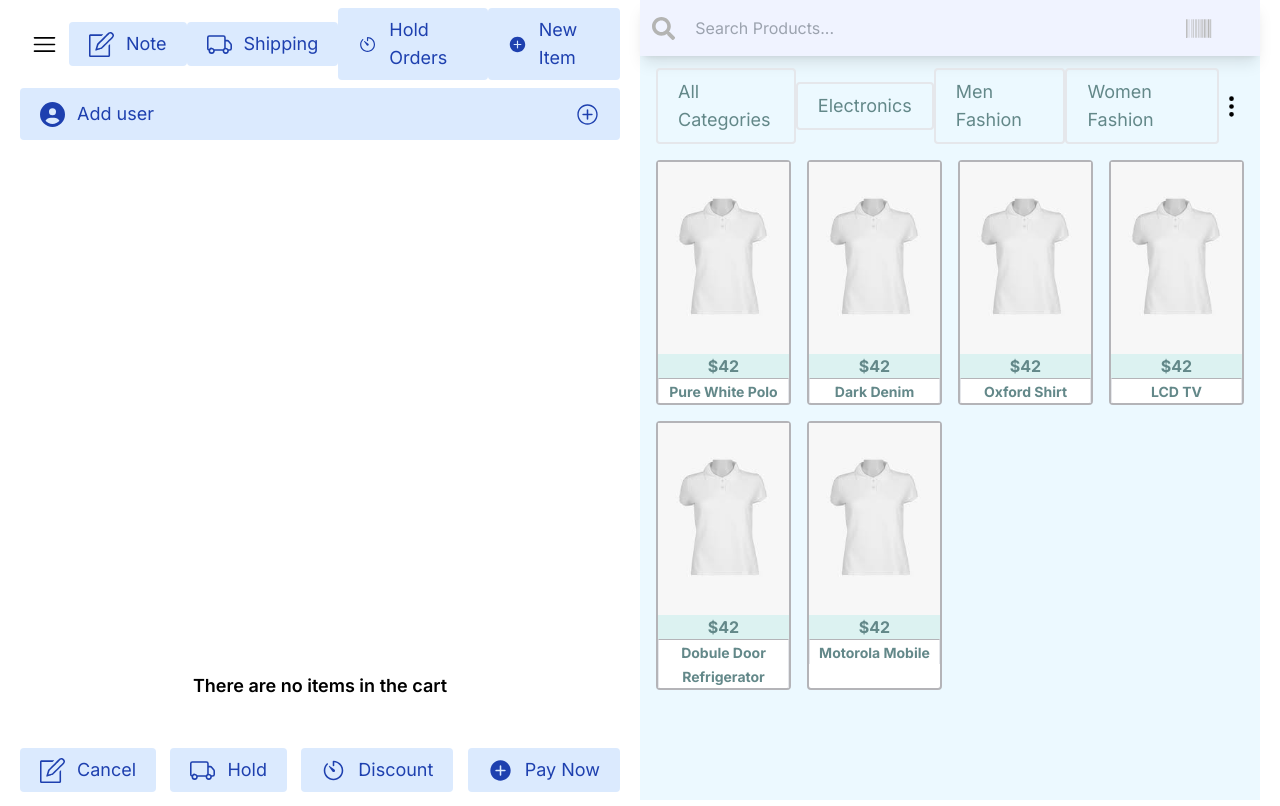
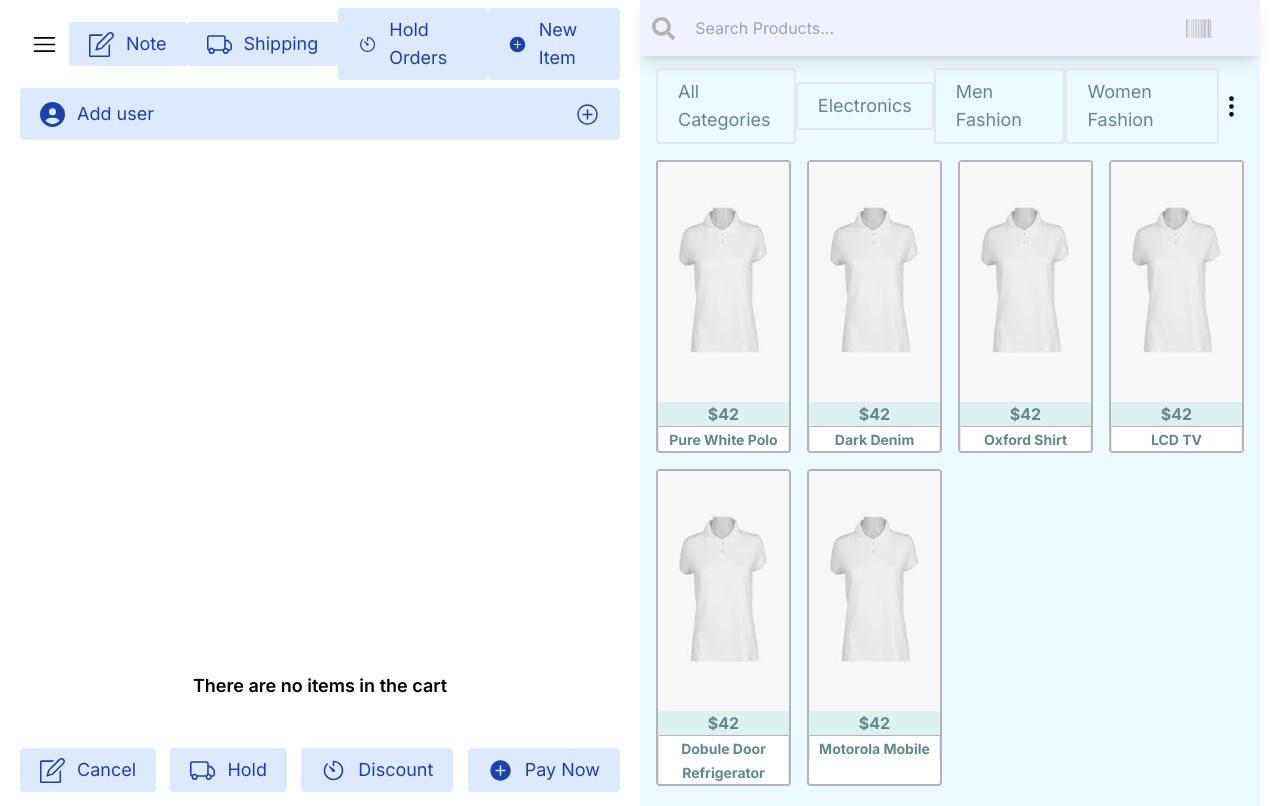
Before and after one commit to mitul88/next-pos-app, a Next.js app: page /pos in a window 1280 px wide. Built offline with nearby package versions, Linux system fonts and the light colour scheme.

Commit message:
product item design fix

```diff
--- a/src/components/pos/ProductItem.jsx
+++ b/src/components/pos/ProductItem.jsx
@@ -3,8 +3,8 @@
 const ProductItem = ({item, addToCart}) => {
 
   return (
-    <div onClick={()=>addToCart({id: item.id, title: item.title, price:item.price, quantity: 1, itemTotal: item.price})} className='rounded bg-white border-2 border-[#B4B4B8] text-center cursor-pointer'>
-        <div className="h-48">
+    <div className='group relative rounded bg-white border-2 border-[#B4B4B8] text-center'>
+        <div className="h-60">
             <img src={item.img} alt="" className="h-full w-full"/>
         </div>
         <div className='bg-[#DCF2F1]'>
@@ -13,6 +13,9 @@ const ProductItem = ({item, addToCart}) => {
         <div className="border border-t-[#B4B4B8] border-b-0">
             <span className='text-sm font-bold text-[#638889]'>{item.title}</span>
         </div>
+        <div className="hidden group-hover:flex absolute top-0 bottom-0 left-0 right-0  flex-col items-center justify-center text-black">
+          <button onClick={()=>addToCart({id: item.id, title: item.title, price:item.price, quantity: 1, itemTotal: item.price})} className="px-5 py-2 bg-green-600 font-semibold text-white">Add To Cart</button>
+        </div>
     </div>
   )
 }
```
